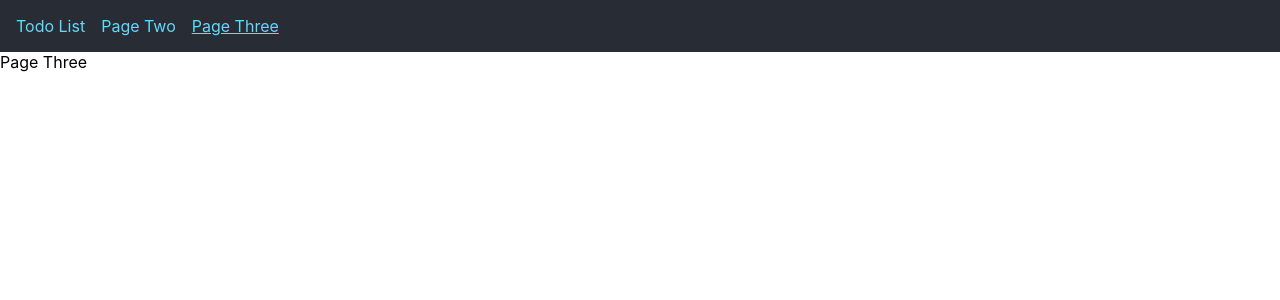
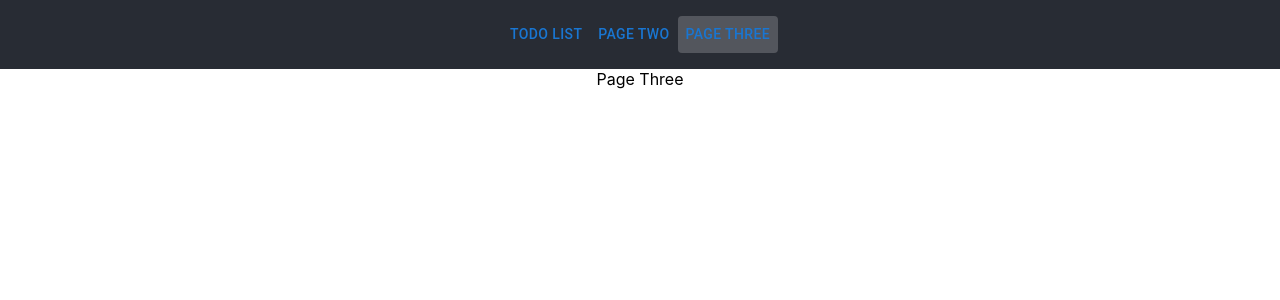
Before and after one commit to IlyaEdelshtein/testReactApp, a React (Create React App) app: page /three in a window 1280 px wide. Shown: the top 300 px of the page. Built offline with nearby package versions, Linux system fonts and the light colour scheme.

Commit message:
Use Material UI components

```diff
--- a/package.json
+++ b/package.json
@@ -19,7 +19,10 @@
     "react-redux": "^8.0.5",
     "react-router-dom": "^6.4.3",
     "styled-components": "^5.3.6",
-    "@types/styled-components": "^5.1.26"
+    "@types/styled-components": "^5.1.26",
+    "@mui/material": "^5.15.0",
+    "@emotion/react": "^11.11.0",
+    "@emotion/styled": "^11.11.0"
   },
   "scripts": {
     "start": "react-scripts start",
--- a/src/components/Header.tsx
+++ b/src/components/Header.tsx
@@ -1,31 +1,43 @@
 import React from 'react';
 import { NavLink } from 'react-router-dom';
 import styled from 'styled-components';
+import Button from '@mui/material/Button';
 
 const Nav = styled.nav`
   background: #282c34;
   padding: 1rem;
+  display: flex;
+  justify-content: center;
 `;
 
-const Tab = styled(NavLink)`
-  color: #61dafb;
-  margin-right: 1rem;
+const Tab = styled(Button)`
+  color: #fff;
+  margin: 0 0.5rem;
   text-decoration: none;
-
-  &.active {
-    text-decoration: underline;
-  }
 `;
 
 const Header: React.FC = () => (
   <Nav>
-    <Tab to="/" end>
+    <Tab
+      component={NavLink}
+      to="/"
+      end
+      sx={{ '&.active': { backgroundColor: 'rgba(255,255,255,0.2)' } }}
+    >
       Todo List
     </Tab>
-    <Tab to="/two">
+    <Tab
+      component={NavLink}
+      to="/two"
+      sx={{ '&.active': { backgroundColor: 'rgba(255,255,255,0.2)' } }}
+    >
       Page Two
     </Tab>
-    <Tab to="/three">
+    <Tab
+      component={NavLink}
+      to="/three"
+      sx={{ '&.active': { backgroundColor: 'rgba(255,255,255,0.2)' } }}
+    >
       Page Three
     </Tab>
   </Nav>
--- a/src/index.css
+++ b/src/index.css
@@ -5,9 +5,16 @@ body {
     sans-serif;
   -webkit-font-smoothing: antialiased;
   -moz-osx-font-smoothing: grayscale;
+  display: flex;
+  flex-direction: column;
+  align-items: center;
 }
 
 code {
   font-family: source-code-pro, Menlo, Monaco, Consolas, 'Courier New',
     monospace;
 }
+
+#root {
+  width: 100%;
+}
--- a/src/pages/PageThree.tsx
+++ b/src/pages/PageThree.tsx
@@ -1,5 +1,13 @@
 import React from 'react';
+import styled from 'styled-components';
 
-const PageThree: React.FC = () => <div>Page Three</div>;
+const Container = styled.div`
+  display: flex;
+  align-items: center;
+  justify-content: center;
+  height: 100%;
+`;
+
+const PageThree: React.FC = () => <Container>Page Three</Container>;
 
 export default PageThree;
--- a/src/pages/TodoPage.tsx
+++ b/src/pages/TodoPage.tsx
@@ -1,8 +1,30 @@
 import React, { useEffect, useState } from 'react';
 import { useAppDispatch, useAppSelector } from '../hooks';
 import { addTask, removeTask, updateTask, setTasks } from '../features/todoSlice';
+import styled from 'styled-components';
+import { Button, TextField, Checkbox } from '@mui/material';
 
 const API_URL = 'http://localhost:4000';
+
+const Container = styled.div`
+  display: flex;
+  flex-direction: column;
+  align-items: center;
+  text-align: center;
+`;
+
+
+const TaskItem = styled.li`
+  display: flex;
+  align-items: center;
+  justify-content: center;
+  margin: 0.5rem 0;
+  list-style: none;
+`;
+
+const List = styled.ul`
+  padding: 0;
+`;
 
 const TodoPage: React.FC = () => {
   const tasks = useAppSelector(state => state.todo.tasks);
@@ -53,31 +75,45 @@ const TodoPage: React.FC = () => {
   };
 
   return (
-    <div>
+    <Container>
       <h2>Todo List</h2>
-      <input
-        value={text}
-        onChange={e => setText(e.target.value)}
-        placeholder="Add task"
-      />
-      <button onClick={handleAdd}>Add</button>
-      <ul>
+      <div>
+        <TextField
+          value={text}
+          onChange={e => setText(e.target.value)}
+          placeholder="Add task"
+          size="small"
+          sx={{ m: 1 }}
+        />
+        <Button variant="contained" onClick={handleAdd} sx={{ m: 1 }}>
+          Add
+        </Button>
+      </div>
+      <List>
         {tasks.map(task => (
-          <li key={task.id}>
-            <input
-              type="checkbox"
+          <TaskItem key={task.id}>
+            <Checkbox
               checked={task.completed}
               onChange={() => handleToggle(task.id, task.completed)}
+              sx={{ mr: 1 }}
             />
-            <input
+            <TextField
               value={task.text}
               onChange={e => handleChange(task.id, e.target.value)}
+              size="small"
+              sx={{ mr: 1 }}
             />
-            <button onClick={() => handleRemove(task.id)}>Remove</button>
-          </li>
+            <Button
+              variant="contained"
+              color="secondary"
+              onClick={() => handleRemove(task.id)}
+            >
+              Remove
+            </Button>
+          </TaskItem>
         ))}
-      </ul>
-    </div>
+      </List>
+    </Container>
   );
 };
 
```
